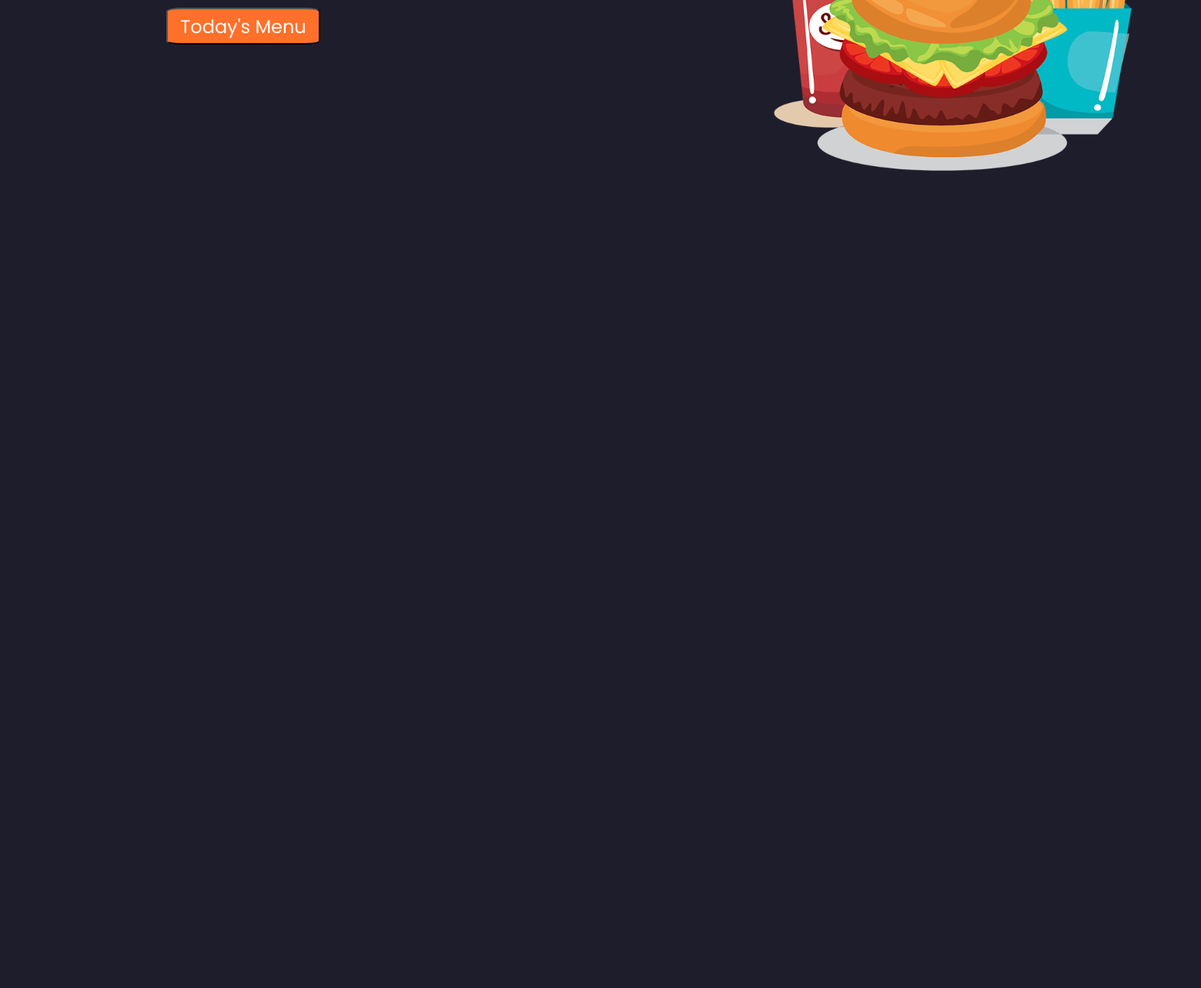
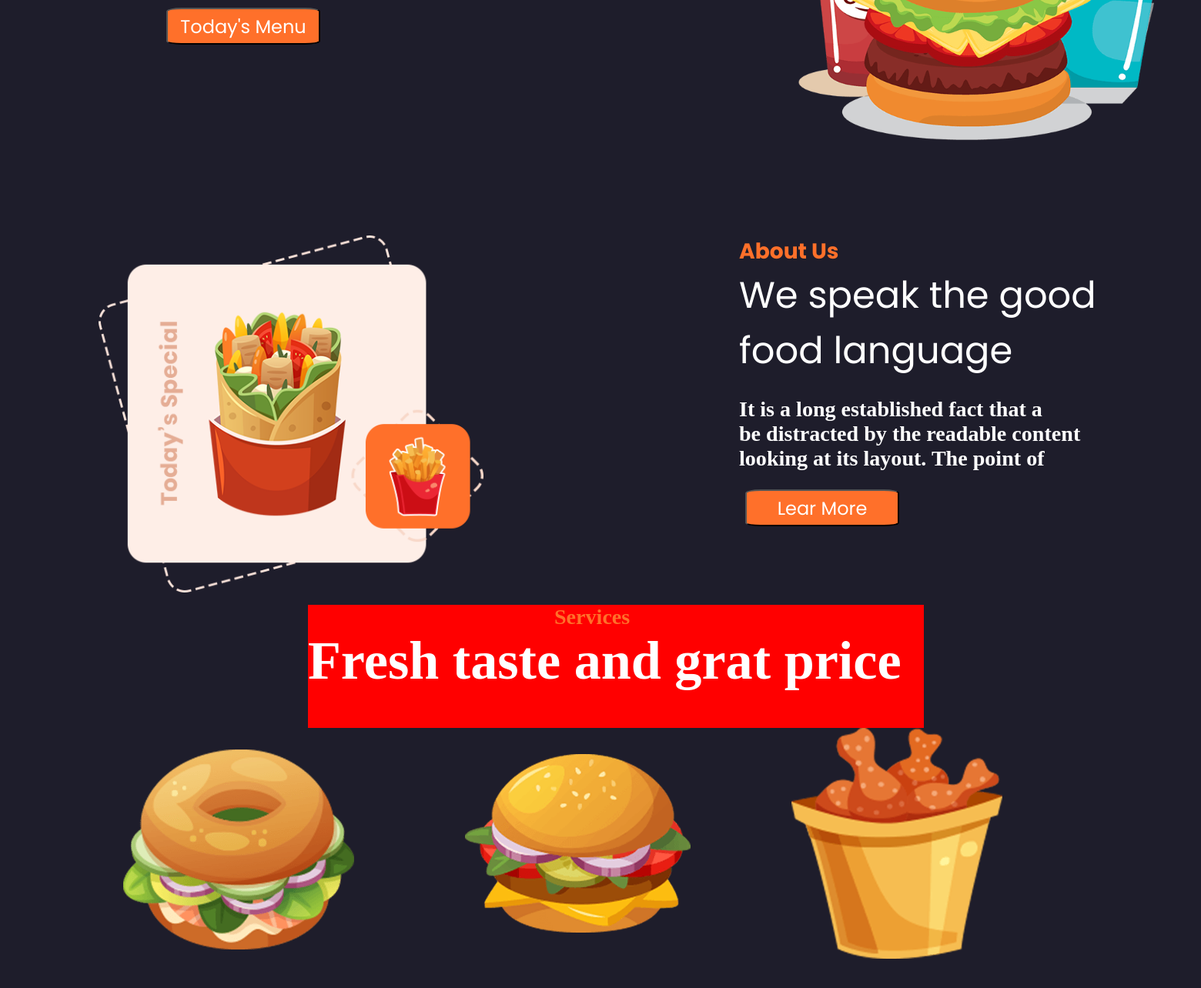
Before and after one commit to gratos356/proyectWeb1, a plain HTML site: page index.html in a window 1280 px wide. Shown: the part 578-1862 px from the top of the page at 77% size, 1560 px wide, since content can reach past the window. After the commit the page ends 1836 px from the top, so only its background shows below. Drawn offline with nearby package versions, Linux system fonts and the light colour scheme.

Commit message:
feat: :art: nueva implementacion
correccion de errores causados por grid

```diff
--- a/css/style.css
+++ b/css/style.css
@@ -7,7 +7,7 @@
     margin: 0;
     padding: 0;
     box-sizing: border-box;
-    font-family: "PlusJakartaSans-Regular";
+
 }
 body{
     background-color: var(--color-black);
@@ -25,20 +25,21 @@ body{
     margin-left: 9vh;
 
 }
-article {
+/* article {
     grid-column-gap: 100em;
     display: grid;
-    grid-template-columns: repeat(2, 1fr);
-    grid-template-rows: repeat(5, 1fr);
+    grid-template-columns: repeat(1, 1fr);
+    grid-template-rows: repeat(1, 1fr);
     grid-gap: 1vh;
     grid-template-areas:
-    ".  "
-    ".  "
-    ".  "
-    ".  "
-    ".  "
-    ".  ";
-}
+    ".  ."
+    ".  ."
+    ".  ."
+    ".  ."
+    ".  ."
+    ".  ."
+    ;
+} */
 .main{
 
     height: 6vh;
@@ -50,7 +51,7 @@ article {
     margin-top: 4vh;
     margin-right: 6vh;
     color: var(--color-whithe);
-    font-family: 'Poppins', sans-serif;
+    font-family: Poppins, sans-serif;
 }
 a{
     color: var(--color-whithe);
@@ -65,7 +66,7 @@ a{
     display: flex;
     margin-top: -50vh;
     color: var(--color-naranja);
-    font-weight:500 ;
+    font-weight:400 ;
 
 }
 .n_2{
@@ -93,7 +94,7 @@ button{
 
 .full_web_site{
     margin: 25vh;
-    position: relative;
+    position: absolute;
     height: 80vh;
     width: 90vh;
     display: flex;
@@ -102,6 +103,75 @@ button{
 }
 .burger img{
     height: 70vh;
-    margin-top: 20vh;
-    margin-left: -20vh;
+    margin-top:15vh;
+    margin-left: 125vh;
 }
+.parte2 img{
+    height: 58vh;
+    margin-left: 16vh;
+    position: absolute;
+}
+
+.two{
+    /* background: red; */
+    height: 60vh;
+    width: 70vh;
+    margin-left: 120vh;
+    margin-top:15vh;
+}
+.button button{
+    font-size: 3vh;
+    margin-left: 1vh;
+    background: var(--color-naranja);
+    color: var(--color-whithe);
+    font-weight: 400;
+}
+.about_us{
+    color: var(--color-naranja);
+    font-family: Poppins, sans-serif;
+    font-size: 3vh;
+
+}
+.we_speak h3{
+    color: var(--color-whithe);
+    font-size: 6vh;
+    font-family: Poppins, sans-serif;
+    font-weight: 400;
+}
+
+.it_is{
+    margin-top: 3vh;
+    font-size: 3vh;
+    color: var(--color-whithe);
+}
+
+.tres{
+    background: red;
+    height: 20vh;
+    width:100vh;
+    margin-left: 50vh;
+
+}
+.service{
+    font-size: 3vh;
+    margin-left: 40%;
+    color: var(--color-naranja);
+}
+.we_provide{
+    font-size: 7.5vh;
+    color: var(--color-whithe);
+}
+
+.img1{
+    position: absolute;
+    margin-top: 1vh;
+    margin-left: 20vh;
+}
+.img2{
+    position: absolute;
+    margin-left: 75vh;
+}
+.img3{
+    position: absolute;
+    margin-left: 127vh;
+}
--- a/index.html
+++ b/index.html
@@ -23,15 +23,64 @@
             <h1><a href="#">Contact</a></h1>
     </header>
     <main>
-        <article>
+        <article class="n1">
             <div class="full_web_site">
                 <h2 class="n_1">Full Website</h2>
                 <h2 class="n_2">Foods the <br> Most precious thing</h2>
                 <button>Today's Menu</button>
 
             </div>
-            <div class="burger"><img src="/storage/img/home.png"></div>
+                <div class="burger"><img src="/storage/img/home.png"></div>
+            </div>
+
+
+
+
         </article>
+        <article>
+            <div class="parte2">
+                <img src="storage/img/about.png">
+            </div>
+
+            <div class="two">
+                <div class="about_us">
+                    <h3>
+                        About Us
+                    </h3>
+                </div>
+                <div class="we_speak">
+                    <h3>
+                        We speak the good <br>
+                        food language
+                    </h3>
+                </div>
+                <div class="it_is">
+                    <h3>It is a long established fact that a<br>
+                        be distracted by the readable content<br>
+                        looking at its layout. The point of</h3>
+                </div>
+                <div class="button">
+                    <button>Lear More</button>
+                </div>
+            </div>
+        </article>
+        <article>
+            <div class="tres">
+                <div class="service">
+                    <h3>Services</h3>
+                </div>
+                <div class="we_provide">
+                    <h3>Fresh taste and grat price</h3>
+                </div>
+            </div>
+
+            <div class="img1"><img src="storage/img/food1.png"></div>
+            <div class="img2"><img src="storage/img/food2.png"> </div>
+            <div class="img3"><img src="storage/img/food3.png"></div>
+
+
+        </article>
+
     </main>
 </body>
 
```
